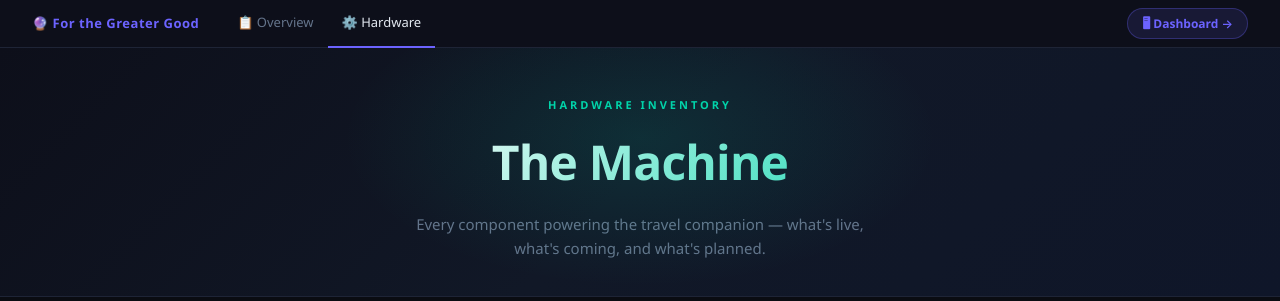
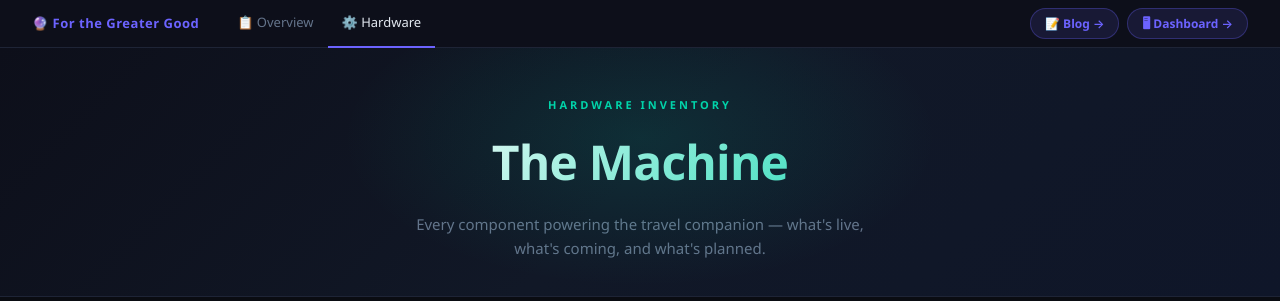
Before and after one commit to Alzar333/travel-companion-robot, a Flask app: page /hardware in a window 1280 px wide. Shown: the top 301 px of the page. Run offline with Flask 3, Linux system fonts and the light colour scheme.

Commit message:
Add blog link to docs and hardware nav

```diff
--- a/robot-companion/templates/docs.html
+++ b/robot-companion/templates/docs.html
@@ -453,6 +453,7 @@
   <a href="/docs" class="nav-link active">📋 Overview</a>
   <a href="/hardware" class="nav-link">⚙️ Hardware</a>
   <div class="nav-right">
+    <a href="https://alzar333.github.io/better-me-blog/" target="_blank" class="nav-btn">📝 Blog →</a>
     <a href="/" class="nav-btn">🖥 Dashboard →</a>
   </div>
 </nav>
--- a/robot-companion/templates/hardware.html
+++ b/robot-companion/templates/hardware.html
@@ -413,6 +413,7 @@
   <a href="/docs" class="nav-link">📋 Overview</a>
   <a href="/hardware" class="nav-link active">⚙️ Hardware</a>
   <div class="nav-right">
+    <a href="https://alzar333.github.io/better-me-blog/" target="_blank" class="nav-btn">📝 Blog →</a>
     <a href="/" class="nav-btn">🖥 Dashboard →</a>
   </div>
 </nav>
```
